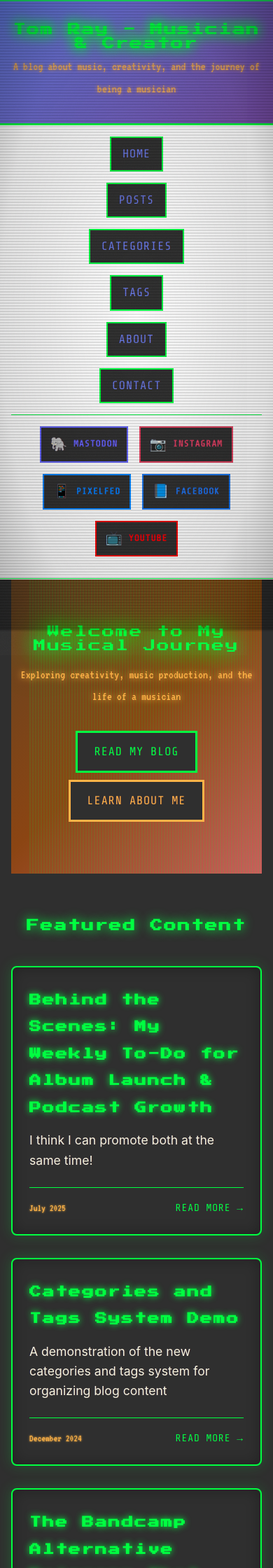
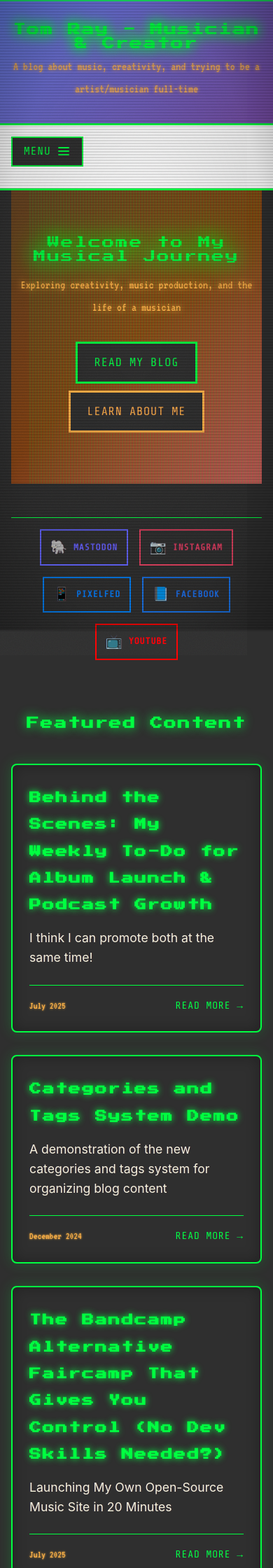
Before and after one commit to tmray/vhs-tape, a Jekyll site: the page built from index.html, in a window 390 px wide. Shown: the top 2240 px of the page at 70% size. Built offline with Jekyll 4.4.1, drawn with Linux system fonts in a browser that asks for light colours.

Commit message:
created mobile navigation layout
on mobile the site navigation is now collaped with a menu toggle button that expands it using the nav.js. Also removed the social icons from the nav and added them to the home page under the home page banner

```diff
--- a/_config.yml
+++ b/_config.yml
@@ -1,5 +1,5 @@
 title: Tom Ray - Musician & Creator
-description: A blog about music, creativity, and the journey of being a musician
+description: A blog about music, creativity, and trying to be a artist/musician full-time
 author: Tom Ray
 email: your-email@example.com
 url: "https://tomray.com"
--- a/_includes/head.html
+++ b/_includes/head.html
@@ -7,6 +7,9 @@
 
   <!-- CSS -->
   <link rel="stylesheet" href="{{ '/assets/css/main.css' | relative_url }}">
+
+  <!-- Navigation JS -->
+  <script src="{{ '/assets/js/nav.js' | relative_url }}" defer></script>
 
   <!-- Favicon -->
   <link rel="icon" type="image/x-icon" href="{{ '/assets/images/favicon.ico' | relative_url }}">
--- a/_layouts/default.html
+++ b/_layouts/default.html
@@ -14,6 +14,14 @@
 
     <nav class="site-nav">
       <div class="container">
+        <div class="nav-wrapper">
+          <button class="nav-toggle" aria-label="Toggle menu" aria-expanded="false">
+            <span>Menu</span>
+            <svg width="20" height="20" viewBox="0 0 20 20" fill="none" xmlns="http://www.w3.org/2000/svg">
+              <path class="nav-icon" d="M3 5h14M3 10h14M3 15h14" stroke="currentColor" stroke-width="2" stroke-linecap="round"/>
+            </svg>
+          </button>
+
           <div class="nav-container">
             <a href="{{ '/' | relative_url }}">Home</a>
             <a href="{{ '/posts/' | relative_url }}">Posts</a>
@@ -22,7 +30,8 @@
             <a href="{{ '/about/' | relative_url }}">About</a>
             <a href="{{ '/contact/' | relative_url }}">Contact</a>
           </div>
-        {% include social-links.html %}
+        </div>
+        <!-- {% include social-links.html %} -->
       </div>
     </nav>
 
--- a/_sass/_vhs-theme.scss
+++ b/_sass/_vhs-theme.scss
@@ -226,7 +226,7 @@ a {
 
 // VHS Navigation
 .site-nav {
-  background: var(--vhs-static-gray);
+  background: white; // was var(--vhs-static-gray);
   border-bottom: 2px solid var(--vhs-crt-green);
   padding: 1rem 0;
   position: relative;
@@ -250,7 +250,6 @@ a {
 }
 
 .nav-container {
-  display: flex;
   justify-content: center;
   align-items: center;
   gap: 2rem;
@@ -275,6 +274,63 @@ a {
       0 0 10px var(--vhs-crt-green),
       inset 0 0 10px rgba(0,0,0,0.3);
     animation: buttonGlitch 0.2s ease-in-out;
+  }
+}
+
+// Mobile Navigation Toggle
+.nav-toggle {
+  display: none; // Hidden by default on desktop
+  background: var(--vhs-static-gray);
+  border: 2px solid var(--vhs-crt-green);
+  color: var(--vhs-crt-green);
+  padding: 0.6rem 1rem;
+  cursor: pointer;
+  font-family: 'Share Tech Mono', monospace;
+  font-size: 1rem;
+  text-transform: uppercase;
+  letter-spacing: 1px;
+  transition: all 0.3s ease;
+  margin-bottom: 1rem;
+  align-items: center;
+  gap: 0.5rem;
+
+  &:hover {
+    background: var(--vhs-crt-green);
+    color: var(--vhs-static-gray);
+    box-shadow: 0 0 10px var(--vhs-crt-green);
+  }
+
+  svg {
+    transition: transform 0.3s ease;
+  }
+
+  &[aria-expanded="true"] svg {
+    transform: rotate(90deg);
+  }
+}
+
+@media (max-width: 768px) {
+  .nav-toggle {
+    display: flex; // Show on mobile
+  }
+
+  .nav-wrapper .nav-container {
+    display: none; // Hidden by default on mobile
+    flex-direction: column;
+    gap: 1rem;
+    margin-top: 1rem;
+  }
+
+  .nav-wrapper .nav-container.show {
+    display: flex; // Show when toggled
+  }
+}
+
+// On desktop, always show nav-container
+@media (min-width: 769px) {
+  .nav-wrapper .nav-container {
+    display: flex !important; // Always visible on desktop
+    flex-direction: row;
   }
 }
 
--- a/assets/css/main.scss
+++ b/assets/css/main.scss
@@ -46,29 +46,30 @@ body {
 }
 
 // Navigation
-.site-nav {
-  background: white;
-  border-bottom: 1px solid #e9ecef;
-  padding: 1rem 0;
-
-  .nav-container {
-    display: flex;
-    justify-content: center;
-    align-items: center;
-    gap: 2rem;
-  }
-
-  a {
-    color: #667eea;
-    text-decoration: none;
-    font-weight: 500;
-    transition: color 0.2s ease;
-
-    &:hover {
-      color: #764ba2;
-    }
-  }
-}
+// Navigation styles moved to _vhs-theme.scss
+// .site-nav {
+//   background: white;
+//   border-bottom: 1px solid #e9ecef;
+//   padding: 1rem 0;
+//
+//   .nav-container {
+//     display: flex;
+//     justify-content: center;
+//     align-items: center;
+//     gap: 2rem;
+//   }
+//
+//   a {
+//     color: #667eea;
+//     text-decoration: none;
+//     font-weight: 500;
+//     transition: color 0.2s ease;
+//
+//     &:hover {
+//       color: #764ba2;
+//     }
+//   }
+// }
 
 // Main content
 .main-content {
@@ -100,8 +101,9 @@ body {
     font-size: 2rem;
   }
 
-  .site-nav .nav-container {
-    flex-direction: column;
-    gap: 1rem;
-  }
+  // Navigation responsive rules moved to _vhs-theme.scss
+  // .site-nav .nav-container {
+  //   flex-direction: column;
+  //   gap: 1rem;
+  // }
 }
--- /dev/null
+++ b/assets/js/nav.js
@@ -0,0 +1,39 @@
+// Simple mobile navigation toggle
+(function() {
+  'use strict';
+
+  function ready(fn) {
+    if (document.readyState !== 'loading') {
+      fn();
+    } else {
+      document.addEventListener('DOMContentLoaded', fn);
+    }
+  }
+
+  ready(function() {
+    var toggle = document.querySelector('.nav-toggle');
+    var navContainer = document.querySelector('.nav-wrapper .nav-container');
+
+    if (!toggle || !navContainer) {
+      return;
+    }
+
+    toggle.addEventListener('click', function(e) {
+      e.preventDefault();
+      var isExpanded = toggle.getAttribute('aria-expanded') === 'true';
+
+      // Toggle state
+      toggle.setAttribute('aria-expanded', !isExpanded ? 'true' : 'false');
+      navContainer.classList.toggle('show');
+    });
+
+    // Close menu when a link is clicked
+    var navLinks = navContainer.querySelectorAll('a');
+    navLinks.forEach(function(link) {
+      link.addEventListener('click', function() {
+        toggle.setAttribute('aria-expanded', 'false');
+        navContainer.classList.remove('show');
+      });
+    });
+  });
+})();
--- a/index.html
+++ b/index.html
@@ -13,7 +13,7 @@ title: Home
     </div>
   </div>
 </div>
-
+{% include social-links.html %}
 <section class="featured-content">
   <h2>Featured Content</h2>
   <div class="content-grid">
```
Also changed, not shown: assets/js/site.js (added, +48 -0 lines). Lines whose indentation alone changed are shown as unchanged.
